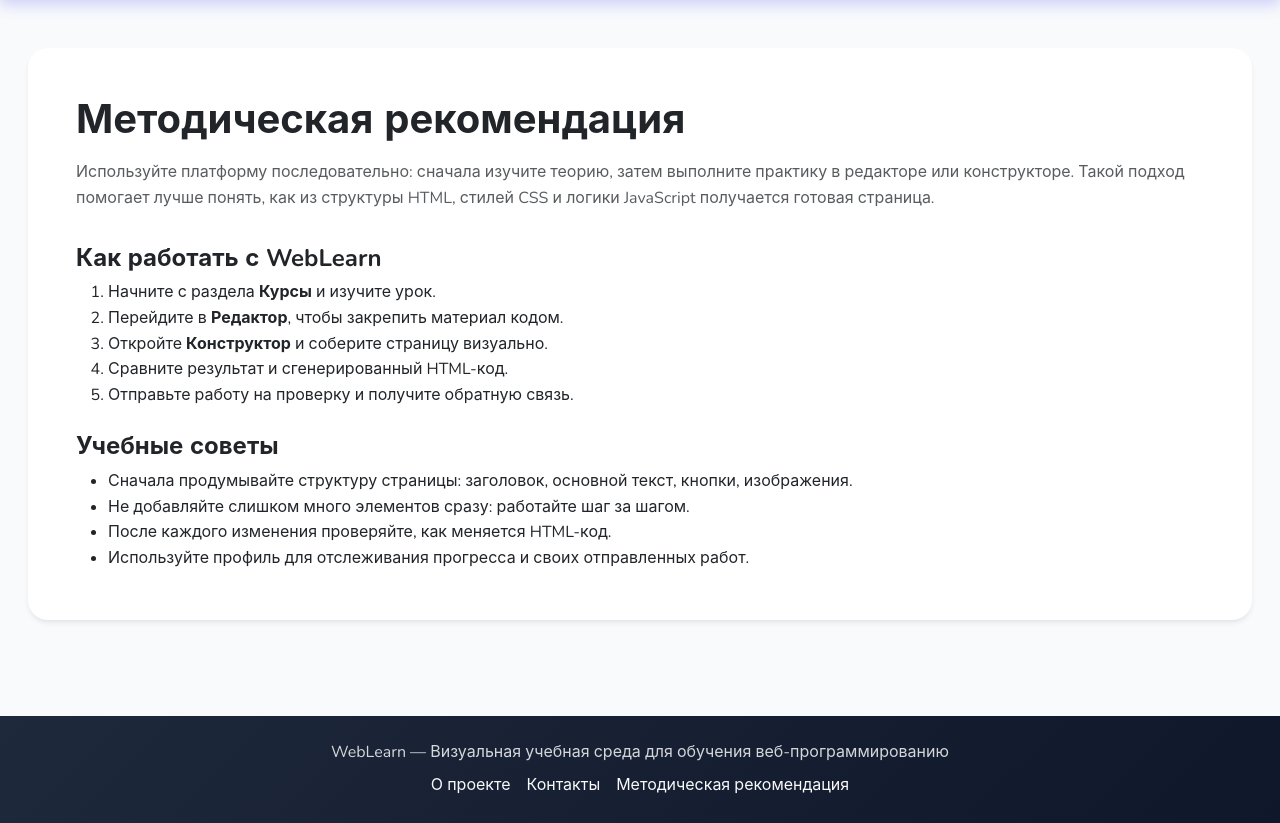
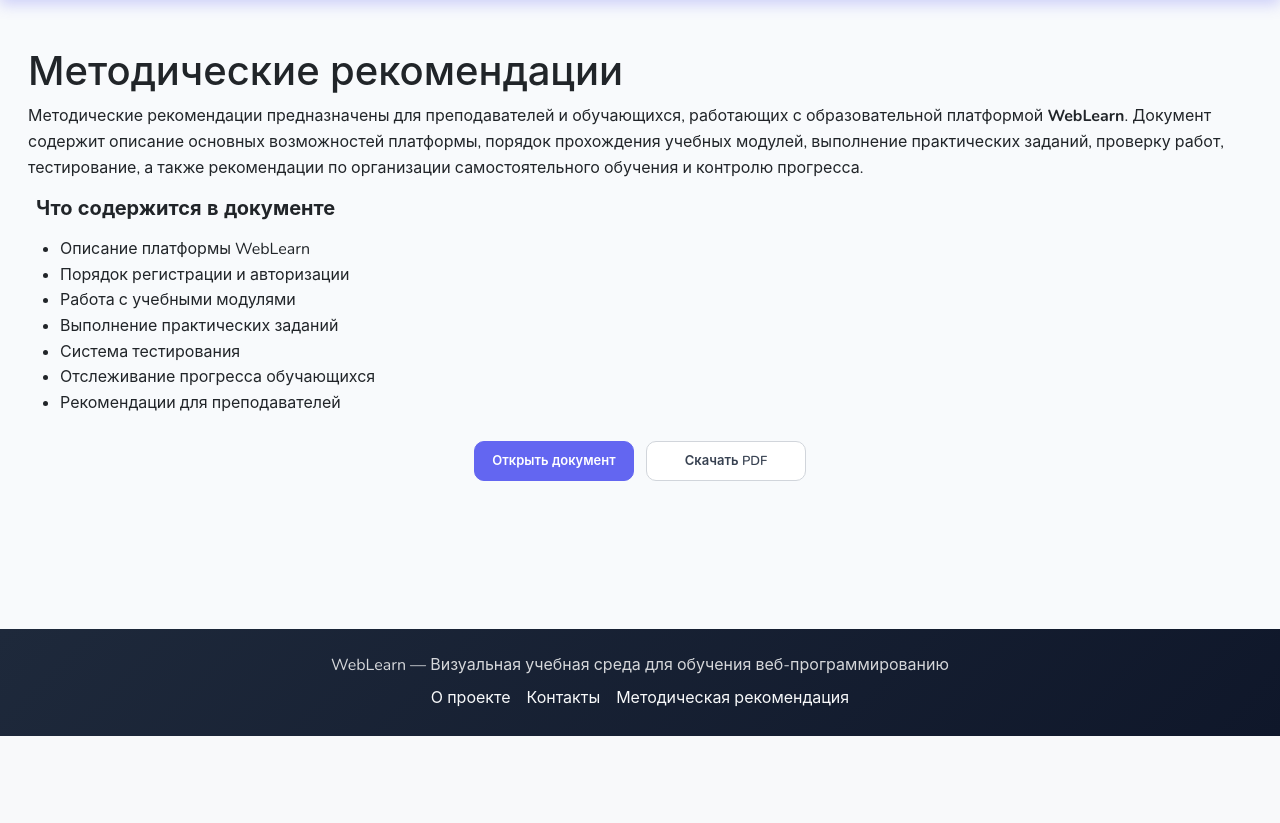
Before and after one commit to IrradaZholman/weblearn, a Django app: page /methodical/ in a window 1280 px wide. Shown: the part 64-887 px from the top of the page. After the commit the page ends 800 px from the top, so only its background shows below. Run offline with Django 5.2, Linux system fonts and the light colour scheme; some libraries are stand-ins or nearby versions.

Commit message:
Update methodical.html

```diff
--- a/templates/main/methodical.html
+++ b/templates/main/methodical.html
@@ -1,31 +1,183 @@
 {% extends 'base.html' %}
-{% block title %}Методическая рекомендация — WebLearn{% endblock %}
+{% load static %}
+
+{% block title %}Методические рекомендации — WebLearn{% endblock %}
 
 {% block content %}
+
+<style>
+.buttons-wrap{
+    display:flex;
+    justify-content:center;
+    align-items:center;
+    gap:18px;
+    flex-wrap:wrap;
+    margin-top:35px;
+}
+
+.btn-open,
+.btn-download{
+    min-width:220px;
+    height:52px;
+
+    display:flex;
+    align-items:center;
+    justify-content:center;
+    gap:10px;
+
+    border-radius:12px;
+
+    font-size:15px;
+    font-weight:600;
+
+    text-decoration:none;
+    transition:.25s ease;
+}
+
+/* Кнопка просмотра */
+
+.btn-open{
+    background:#6366f1;
+    color:#fff;
+    border:1px solid #6366f1;
+}
+
+.btn-open:hover{
+    background:#5558e8;
+    color:#fff;
+    transform:translateY(-2px);
+}
+
+/* Кнопка скачивания */
+
+.btn-download{
+    background:#fff;
+    color:#374151;
+    border:1px solid #d1d5db;
+}
+
+.btn-download:hover{
+    background:#f9fafb;
+    color:#111827;
+    border-color:#9ca3af;
+    transform:translateY(-2px);
+}
+.buttons-wrap{
+    display:flex;
+    justify-content:center;
+    align-items:center;
+    gap:12px;
+    flex-wrap:wrap;
+    margin-top:25px;
+}
+
+.btn-open,
+.btn-download{
+    min-width:160px;
+    height:40px;
+
+    display:flex;
+    align-items:center;
+    justify-content:center;
+    gap:8px;
+
+    padding:0 16px;
+
+    border-radius:10px;
+
+    font-size:13px;
+    font-weight:600;
+
+    text-decoration:none;
+    transition:.25s ease;
+}
+
+/* Открыть */
+
+.btn-open{
+    background:#6366f1;
+    color:#fff;
+    border:1px solid #6366f1;
+}
+
+.btn-open:hover{
+    background:#5558e8;
+    color:#fff;
+    transform:translateY(-2px);
+}
+
+/* Скачать */
+
+.btn-download{
+    background:#fff;
+    color:#374151;
+    border:1px solid #d1d5db;
+}
+
+.btn-download:hover{
+    background:#f9fafb;
+    color:#111827;
+    border-color:#9ca3af;
+    transform:translateY(-2px);
+}
+</style>
+
 <div class="container py-5">
-    <div class="card card-custom border-0 p-4 p-md-5">
-        <h1 class="fw-bold mb-3">Методическая рекомендация</h1>
-        <p class="text-muted mb-4">
-            Используйте платформу последовательно: сначала изучите теорию, затем выполните практику в редакторе или конструкторе.
-            Такой подход помогает лучше понять, как из структуры HTML, стилей CSS и логики JavaScript получается готовая страница.
+
+    <div class="method-card">
+
+
+
+        <h1 class="method-title">
+            Методические рекомендации
+        </h1>
+
+        <p class="method-text">
+            Методические рекомендации предназначены для преподавателей и обучающихся,
+            работающих с образовательной платформой <strong>WebLearn</strong>.
+            Документ содержит описание основных возможностей платформы,
+            порядок прохождения учебных модулей, выполнение практических заданий,
+            проверку работ, тестирование, а также рекомендации по организации
+            самостоятельного обучения и контролю прогресса.
         </p>
 
-        <h2 class="h4 fw-bold mt-2">Как работать с WebLearn</h2>
-        <ol class="mb-4">
-            <li>Начните с раздела <strong>Курсы</strong> и изучите урок.</li>
-            <li>Перейдите в <strong>Редактор</strong>, чтобы закрепить материал кодом.</li>
-            <li>Откройте <strong>Конструктор</strong> и соберите страницу визуально.</li>
-            <li>Сравните результат и сгенерированный HTML-код.</li>
-            <li>Отправьте работу на проверку и получите обратную связь.</li>
-        </ol>
+        <div class="info-box">
+            <h5 class="fw-bold mb-3">
+                <i class="fa-solid fa-circle-info me-2 text-primary"></i>
+                Что содержится в документе
+            </h5>
 
-        <h2 class="h4 fw-bold">Учебные советы</h2>
-        <ul class="mb-0">
-            <li>Сначала продумывайте структуру страницы: заголовок, основной текст, кнопки, изображения.</li>
-            <li>Не добавляйте слишком много элементов сразу: работайте шаг за шагом.</li>
-            <li>После каждого изменения проверяйте, как меняется HTML-код.</li>
-            <li>Используйте профиль для отслеживания прогресса и своих отправленных работ.</li>
-        </ul>
+            <ul>
+                <li>Описание платформы WebLearn</li>
+                <li>Порядок регистрации и авторизации</li>
+                <li>Работа с учебными модулями</li>
+                <li>Выполнение практических заданий</li>
+                <li>Система тестирования</li>
+                <li>Отслеживание прогресса обучающихся</li>
+                <li>Рекомендации для преподавателей</li>
+            </ul>
+        </div>
+
+<div class="pdf-actions">
+
+<div class="buttons-wrap">
+
+    <a href="{% static 'Методичка.pdf' %}"
+       class="btn-open"
+       target="_blank">
+        Открыть документ
+    </a>
+
+    <a href="{% static 'Методичка.pdf' %}"
+       class="btn-download"
+       download>
+        Скачать PDF
+    </a>
+
+</div>
+
     </div>
+
 </div>
+
 {% endblock %}
```
